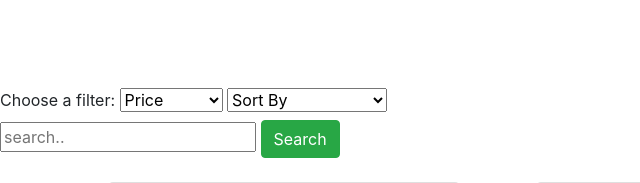
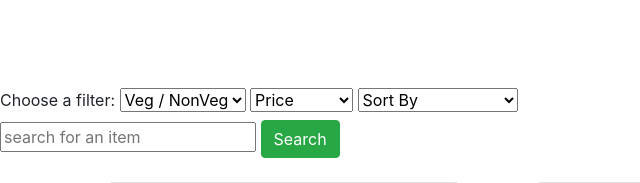
Before and after one commit to swathi-vennela/happyMeal, a Django app: page /filter/ in a window 1280 px wide. Shown: the part 56-239 px from the top of the page, without its empty margins (0-640 px from the left). Run offline with Django 3.2, Linux system fonts and the light colour scheme; data comes from the database, SQL or seed files in the repository; both versions use the stored data as it was after the commit; some libraries are stand-ins or nearby versions.

Commit message:
veg-nv field filter update

```diff
--- a/NewDjango/blog/templates/blog/home.html
+++ b/NewDjango/blog/templates/blog/home.html
@@ -27,6 +27,7 @@
       <li><a href="{% url 'about' %}">About Us</a></li>
       <li><a href="{% url 'core:menu' %}">Menu</a></li>
       <li><a href="{% url 'contact' %}">Contact Us</a></li>
+      <li><a href="#">Top Chefs</a></li>
 <!--       <li><a href="{% url 'users:login' %}">Login</a></li>
       <li><a href="{% url 'users:signup' %}">Register</a></li> -->
       {% if user.is_authenticated %}
--- a/NewDjango/core/forms.py
+++ b/NewDjango/core/forms.py
@@ -12,4 +12,4 @@ class ReviewForm(forms.ModelForm):
 class ItemForm(forms.ModelForm):
 	class Meta:
 		model = Item
-		fields = ("title","price","discount_price","description","slug","calories","image")
+		fields = ("title","price","discount_price","is_veg" ,"description","slug","calories","image")
--- a/NewDjango/core/models.py
+++ b/NewDjango/core/models.py
@@ -6,6 +6,7 @@ from django.urls import reverse
 class Item(models.Model):
     chef = models.ForeignKey(settings.AUTH_USER_MODEL,on_delete=models.CASCADE, null=True)
     title = models.CharField(max_length=100)
+    is_veg = models.BooleanField(default=True)
     price = models.FloatField()
     discount_price = models.FloatField(blank=True, null=True)
     calories = models.FloatField(default=0)
--- a/NewDjango/core/templates/core/menu.html
+++ b/NewDjango/core/templates/core/menu.html
@@ -82,6 +82,12 @@
       {% csrf_token %}
       <label for="filters">Choose a filter:</label>
 
+      <select id="filter1" name="filter1" onchange="this.form.submit()">
+        <option selected="selected"> Veg / NonVeg </option>
+        <option value="veg">Veg</option>
+        <option value="nonveg">Non-veg</option>
+      </select>
+
       <select id="filter2" name="filter2" onchange="this.form.submit()" >
         <option selected="selected"> Price </option>
         <option value="lte100">below 100</option>
@@ -98,7 +104,7 @@
     </form>
 
   <form method="GET" action="{% url 'core:search' %}">
-    <input name="q" value="{{request.GET.q}}" placeholder="search..">
+    <input name="q" value="{{request.GET.q}}" placeholder="search for an item">
     <button class="btn btn-success" type="submit">
       Search
     </button>
--- a/NewDjango/core/views.py
+++ b/NewDjango/core/views.py
@@ -19,6 +19,17 @@ deleted_reviews = 0
 
 def menu(request):
 	if request.method == 'POST':
+
+		filterAtt = request.POST['filter1']
+		if filterAtt:
+			if filterAtt == "veg":
+				filter_qs = Item.objects.filter(is_veg=True)
+				return render(request, 'core/menu.html',context={'items' : filter_qs})
+			elif filterAtt == "nonveg":
+				filter_qs = Item.objects.filter(is_veg=False)
+				return render(request, 'core/menu.html',context={'items' : filter_qs})
+
+
 		filterAtt = request.POST['filter2']
 		if filterAtt:
 			if filterAtt == "lte100":
```
Also changed, not shown: NewDjango/core/migrations/0012_item_is_veg.py (added), NewDjango/db.sqlite3, NewDjango/media/item_pics/Chicken-Jalfrezi.jpg (added).
